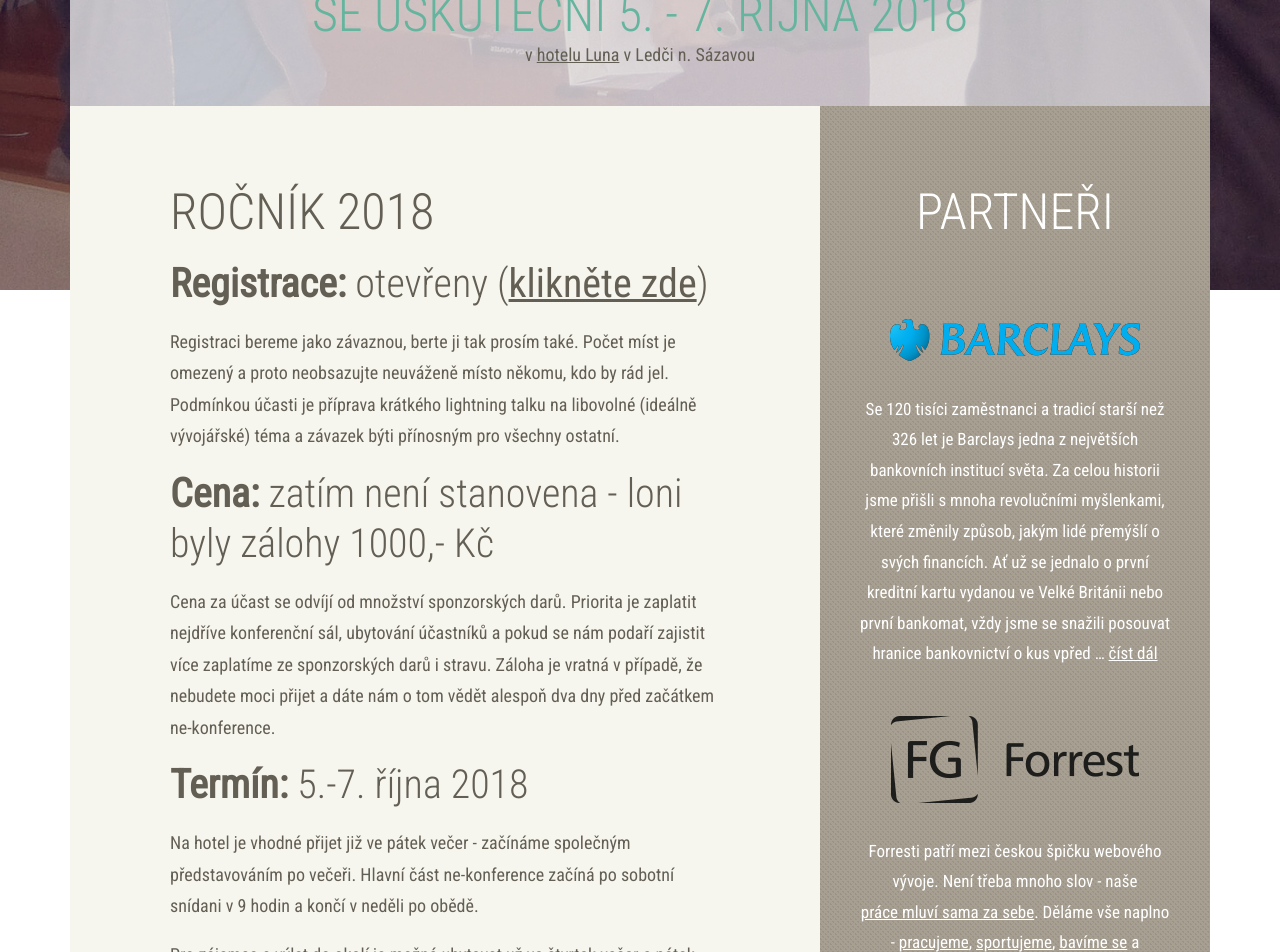
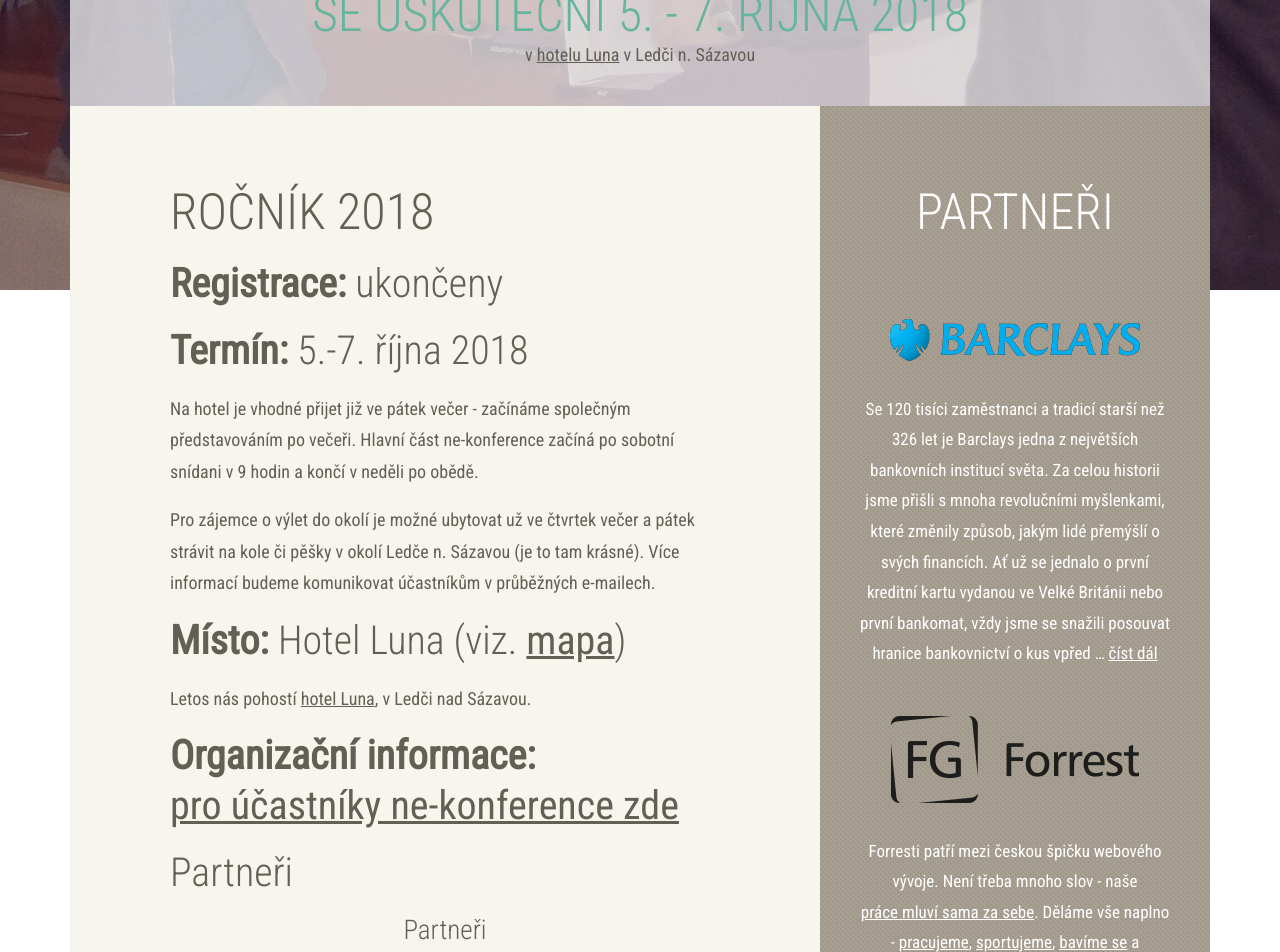
Before and after one commit to novoj/jOpenSpace, a Jekyll site: the page built from index.html, in a window 1280 px wide and 1400 px high, scrolled down 512 px. Shown: the top 952 px of the window. Built offline with Jekyll 4.4.1, drawn with Linux system fonts in a browser that asks for light colours; the list of posts is cut into pages by our own code.

Commit message:
Added partners show.

```diff
--- a/_includes/about.html
+++ b/_includes/about.html
@@ -1,21 +1,8 @@
 <h2 id="current">Ročník 2018</h2>
 
 <h3>
-	<strong>Registrace: </strong>
-	otevřeny (<a href="https://goo.gl/forms/W3YBoUaf9Oil2hA63">klikněte zde</a>)
+	<strong>Registrace: </strong> ukončeny
 </h3>
-
-<p>Registraci bereme jako závaznou, berte ji tak prosím také. Počet míst je omezený a proto
-	neobsazujte neuváženě místo někomu, kdo by rád jel. Podmínkou účasti je příprava krátkého
-	lightning talku na libovolné (ideálně vývojářské) téma a závazek býti přínosným pro všechny
-	ostatní.</p>
-
-<h3><strong>Cena: </strong> zatím není stanovena - loni byly zálohy 1000,- Kč</h3>
-<p>Cena za účast se odvíjí od množství sponzorských darů. Priorita je zaplatit nejdříve
-	konferenční sál, ubytování účastníků a pokud se nám podaří zajistit více zaplatíme ze
-	sponzorských darů i stravu. Záloha je vratná v
-	případě, že nebudete moci přijet a dáte nám o tom vědět alespoň dva dny před začátkem
-	ne-konference.</p>
 
 <h3><strong>Termín: </strong> 5.-7. října 2018</h3>
 <p>Na hotel je vhodné přijet již ve pátek večer - začínáme společným představováním po večeři.
@@ -26,6 +13,13 @@
 
 <h3><strong>Místo: </strong> Hotel Luna (viz. <a href="#mapCanvas" class="scroll">mapa</a>)</h3>
 <p>Letos nás pohostí <a href="https://www.hotelluna.cz/" target="_blank">hotel Luna</a>, v Ledči nad Sázavou.</p>
+
+<h3><strong>Organizační informace: </strong> <a href="organization-info.html">pro účastníky ne-konference zde</a></h3>
+
+<h3>Partneři</h3><h4 style="text-align: center">Partneři {{title}}</h4>
+<p style="text-align: center">
+	<iframe width="560" height="315" src="https://www.youtube.com/embed/tM4ec5ptl0A?rel=0&amp;showinfo=0" frameborder="0" allow="autoplay; encrypted-media" allowfullscreen></iframe>
+</p>
 
 <h2 id="about">O co jde</h2>
 <p>Říkáte si, co vlastně je jOpenSpace? Je to malá česká <a href="http://en.wikipedia.org/wiki/Unconference" target="_blank">ne-konference</a>
```
Also changed, not shown: _includes/organization-info.html (added, +21 -0 lines).
